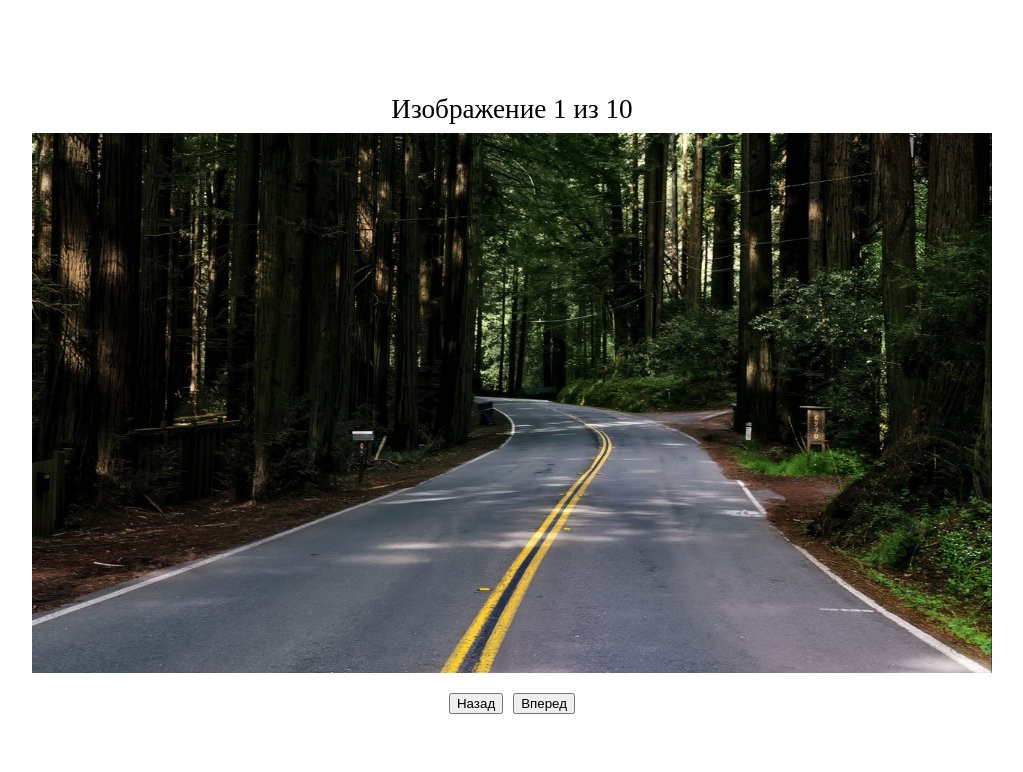
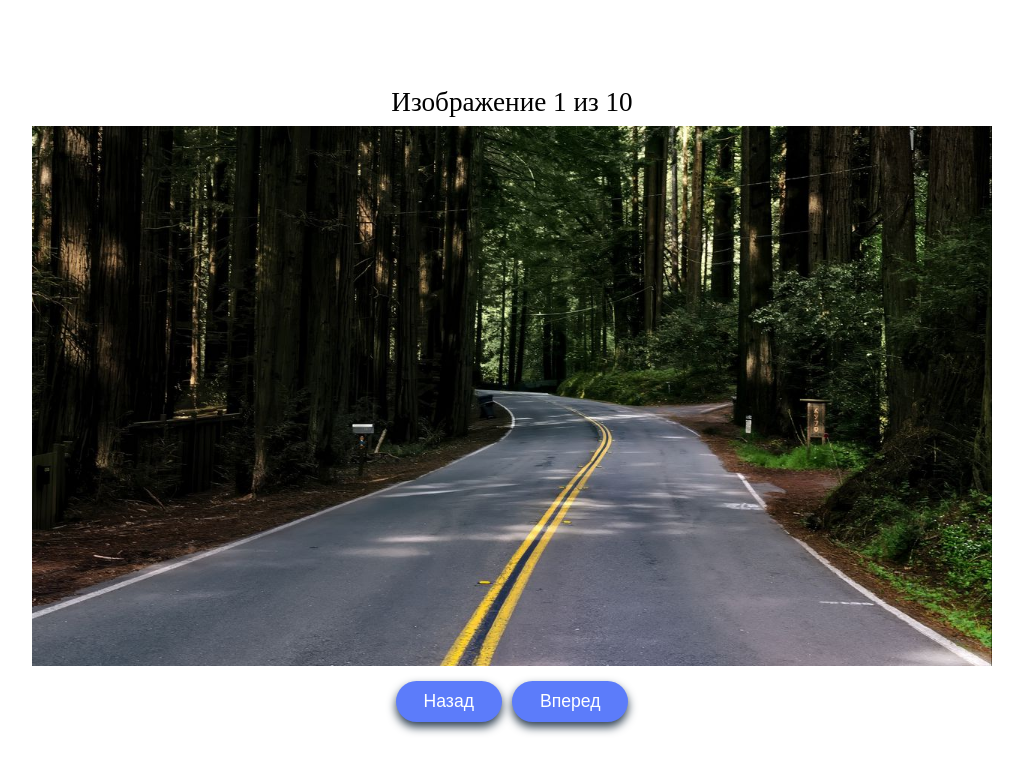
Before and after one commit to VyacheslavKokorin/Practice_1_Task_3, a plain HTML site: page index.html in a window 1280 px wide. Shown: the whole page, without its empty margins (128-1151 px from the left). Drawn offline with Linux system fonts and the light colour scheme.

Commit message:
Стили для кнопок

```diff
--- a/style.css
+++ b/style.css
@@ -16,10 +16,30 @@ body {
 	max-width: 75vw;
 	max-height: 75vh;
 	object-fit: contain;
-	margin-bottom: 20px;
+	margin-bottom: 15px;
 }
 
 .buttons {
 	display: flex;
 	gap: 10px;
 }
+
+.buttons button {
+	font-size: 1.1em;
+	border: none;
+	border-radius: 22px;
+	padding: 10px 28px;
+	background: #5c7cfa;
+	color: #fff;
+	box-shadow: 0 5px 10px rgba(44,62,80,1);
+}
+
+.buttons button:hover {
+	background: #4263eb;
+	transform: scale(1.03);
+}
+
+.buttons button:active {
+	background: #364fc7;
+	transform: scale(0.99);
+}
```
